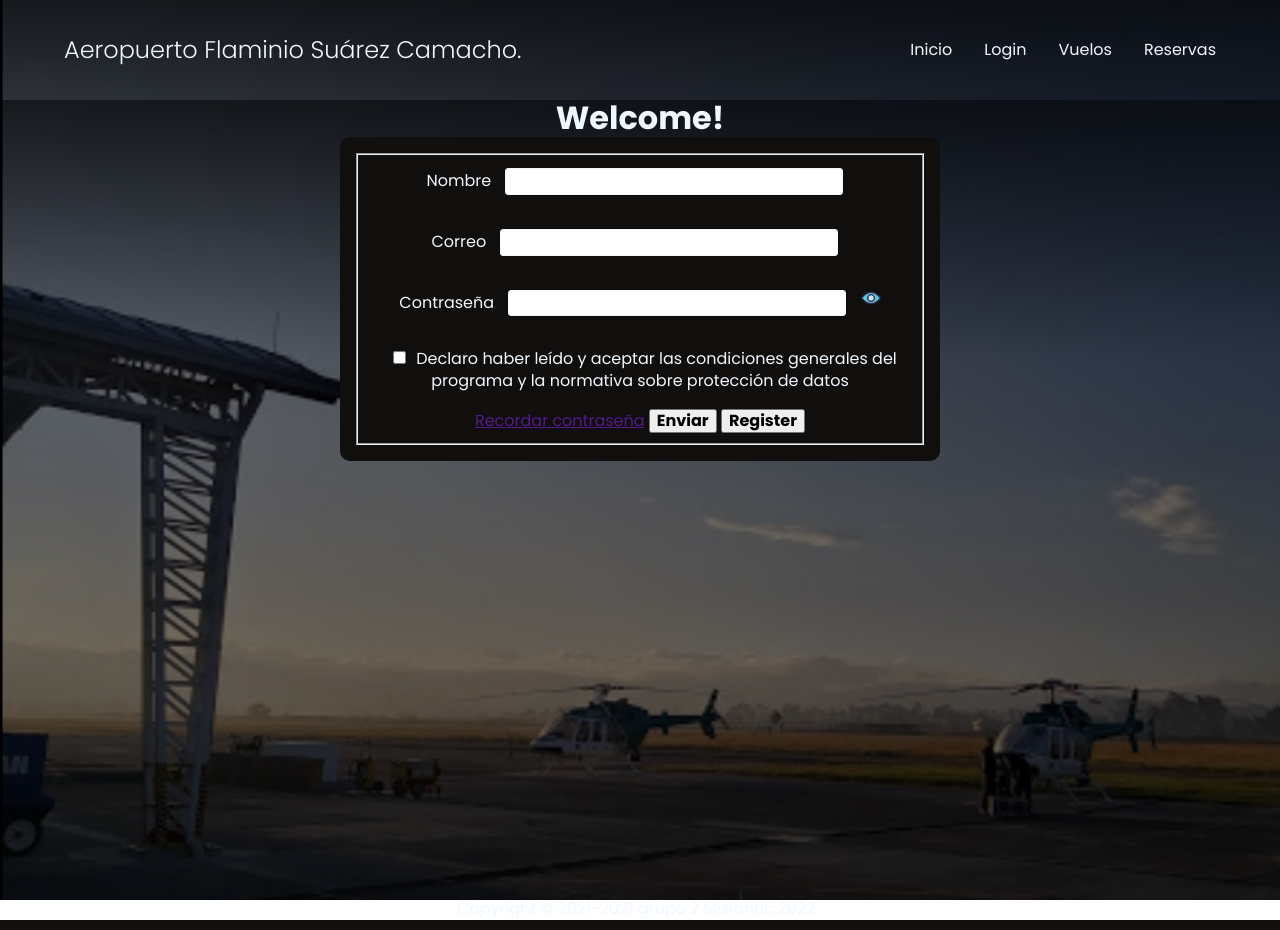
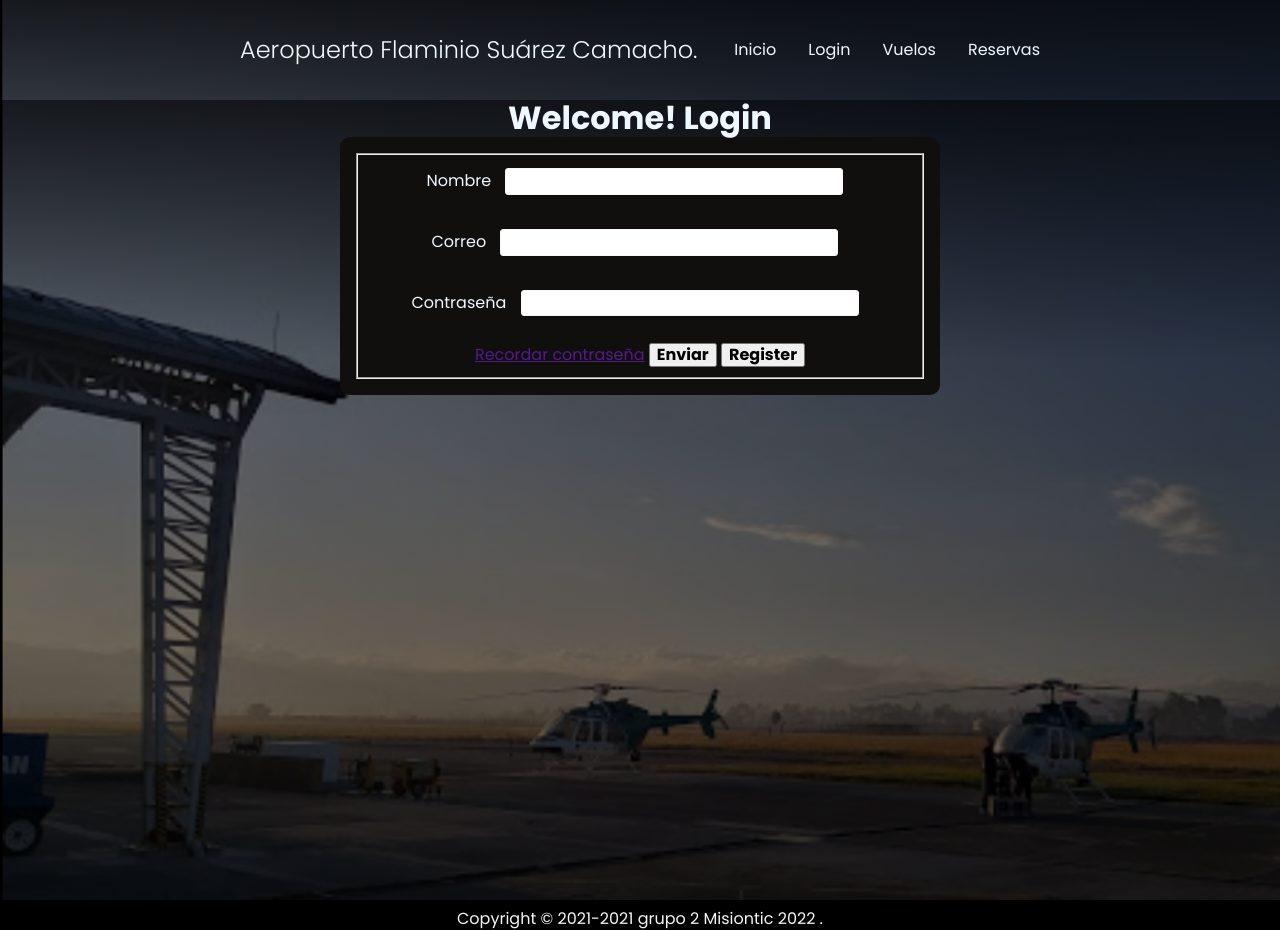
Before and after one commit to LUINFO89/Desarrollo_de_Software_Flask, a Flask app: page /login in a window 1280 px wide. Run offline with Flask 2, Linux system fonts and the light colour scheme.

Commit message:
actualizacion del sprint 3

```diff
--- a/Sprints/Sprint3/app.py
+++ b/Sprints/Sprint3/app.py
@@ -1,6 +1,9 @@
 from flask import Flask
 from flask import Flask
 from flask import render_template as render
+from flask import redirect
+from flask import request
+
 
 app = Flask(__name__)
 
@@ -23,53 +26,70 @@ lista_comentarios = {
    3: "Regular",
 }
 
+sesion_iniciada = False
+
 @app.route('/', methods=["GET"])
 def index():
     #si ya inicio sesion entonces ingresa a reservas y ver vuelos
     #si no  se dirige a la pagina de menu principal
-    return render("index.html")
+    return render("index.html" , sesion_iniciada=sesion_iniciada)
 
+
+@app.route('/login', methods=["GET","POST"])
+def ingreso():
+
+    global sesion_iniciada
+
+    if request.method == "GET":
+        return render ("login.html")
+    else:
+        sesion_iniciada = True
+        return render ("vuelos.html")
+
+    # si el ususario se encuentra registrado ingresa al sistema principal
+    # cuando este dentro del sistema consultara los estados de los vuelos
+    # cuando este dentro del sistema consulata los comentarios
+    # cuando este dentro del sistema podra ver su perfil y editarlo
+    # cuando este dentro del sistema podra ver crear reserva
+    # si no esta loqeado se envia a menu principal donde tendra noticias generales del aeropuesto
+    # si no esta logeado se solicitara crear un usuario
 
 
 @app.route('/registro', methods=["GET","POST"])
 def registro():
     return render ("registro.html")
 
-
-@app.route('/login', methods=["GET","POST"])
-def ingreso():
-    return render ("login.html")
+# como el usuario no pudo ingresar al sistema , en esta pantalla se sealizara
+# el logeo y en la parte inferior del sistema se agrgara un espacio de comentario donde
+# informara al administrador e tipo de rol que cumplira el usuario
+# el ususario registra sus datos y en un campo solicita al admin rol
 
 
 @app.route('/reservas', methods=["GET","POST"])
 def reserva():
     return"pagina de reserva"
 
+# dentro del sistema el usuario realizara la reserva del vuelo a realizar
+# por medio de un codigo x , este sera clave para poder consultar su estado de vuelo
+# si no tiene codigo y datos del vuelo , no podra hacer la reserva , tendra un boton de
+# regreso donde lo enviara a menu principal y escoger otra opcion.
 
 @app.route('/vuelos', methods=["GET"])
 def vuelos():
     return"pagina para ver los vuelos "
+
+# esta pantalla solo estara diponible para los que tienen rol de admin y pilotos
+# si no es piloto no podra ingresar
+# tendra una lista de vuelos disponibles
 
 
 @app.route('/calificacion', methods=["GET","POST"])
 def calificacion():
     return"pagina para ver la calififcaciones de los usuarios "
 
-
-@app.route('/compras', methods=["GET","POST"])
-def compra():
-    return"pagina para ver compras "
-
-
-
-@app.route('/usuarios/<id_usuario>', methods=["GET","POST"])
-def usuario_info(id_usuario):
-    if id_usuario in lista_usuarios:
-        return f"Estas viendo el perfil del usauario{id_usuario}"
-    else:
-        return f"Error el usuario {id_usuario} no existe"
-
-
+# en esta pantalla el usario podra asignar una calificacion al vuelo establecido , saldra el
+# nombre del vuelo , el comentario y el valor numerio de 1 a 100 dando calificacion al mismo
+# solo podra calificar si esta registrado.
 
 @app.route('/comentarios/<id_comentario>', methods=["GET"])
 def comentarios(id_comentario):
@@ -82,5 +102,32 @@ def comentarios(id_comentario):
         return lista_comentarios[id_comentario]
     else:
         return f"el comentario que esta buscando ({id_comentario}) no fue digitado"
+
+# si el usuario esta logeado podra ver y editar comentarios de os vuelos , esto como
+# medida de retro alimentacion del servicio.
+# si el usuario no esta logeado solo podra ver los comentarios
+
+
+@app.route('/usuarios/<id_usuario>', methods=["GET","POST"])
+def usuario_info(id_usuario):
+    if id_usuario in lista_usuarios:
+        return f"Estas viendo el perfil del usauario{id_usuario}"
+    else:
+        return f"Error el usuario {id_usuario} no existe"
+
+# esta es la pantalla de perfiles , en esta pagina el usuario estara en la capacidad de ver y editar comentarios
+# su usuario , siempre y cuando se encuentre logeado en el sistema podra editar datos generales
+# el administrado sera el unico con acceso a borrar y asignar roles
+
+@app.route('/salir', methods=["POST"])
+def salir():
+    global sesion_iniciada
+    sesion_iniciada = False
+    return redirect('/')
+
+# metodo de salida para cerrar cesion de cualquier pantalla
+
+
+
 if __name__ == '__main__':
     app.run(host='127.0.0.1', port=8000, debug=True)
--- a/Sprints/Sprint3/static/estilos.css
+++ b/Sprints/Sprint3/static/estilos.css
@@ -14,25 +14,29 @@
 
 body{
     font-family: 'Poppins', sans-serif;
+    background-color:black;
+
 }
 
 .container{
     width: 90%;
-    max-width: 1200px;
+    max-width: 800px;
     margin: 0 auto;
     overflow: hidden;
     padding: var(--pading-container);
+
 }
 
 .hero{
     width: 100%;
     height: 100vh;
     min-height: auto;
-    max-height: 800px;
+    max-height: 600px;
     position: relative;
     display:grid;
     grid-template-rows: 100px 1fr;
     color: aliceblue;
+
 }
 .general{
     width: 100%;
@@ -44,6 +48,7 @@ body{
     grid-template-rows: 100px 1fr;
     color: aliceblue;
     text-align: center;
+
 
 }
 /* Asignamos la imagen y el fondo transparenre  */
@@ -67,7 +72,7 @@ body{
     height: 100%;
     background-image: linear-gradient(180deg , #0000008c 0%, #0000008c 100%),url("/static/images/aero1.png");
     background-size: cover;
-    clip-path: polygon(0 0, 100% 0, 100% 80%,50% 95%,0 80%);
+    clip-path: polygon(0 0, 100% 0, 100% 95%,50% 105%,0 95%);
     z-index: -1;
 }
 
@@ -141,15 +146,17 @@ body{
 }
 .containerfooter {
     display:grid;
+    margin-top: 10px;
     --padding-container:0;
     grid-auto-rows: max-content;
     text-align: center;
+    color: #f6f6f6;
 }
 
 
 h1 {
     text-align: center;
-  }
+}
   form {
     width: 600px;
     padding: 16px;
--- a/Sprints/Sprint3/templates/base.html
+++ b/Sprints/Sprint3/templates/base.html
@@ -17,7 +17,7 @@
                 <h2 class="nav__title">Aeropuerto Flaminio Suárez Camacho.</h2>
             </div>
             <ul class="nav__link nav__link--menu">
-                <li class="nav__items"><a href="/index" class="nav__links">Inicio</a></li>
+                <li class="nav__items"><a href="/" class="nav__links">Inicio</a></li>
                 <li class="nav__items"><a href="/login" class="nav__links">Login</a></li>
                 <li class="nav__items"><a href="/vuelos" class="nav__links">Vuelos</a></li>
                 <li class="nav__items"><a href="/reservas" class="nav__links">Reservas</a></li>
@@ -30,7 +30,7 @@
 
     <footer class="footer mt-auto py-3 bg-light">
         <div class="containerfooter">
-          <span class="text-muted">Copyright © 2021-2021 grupo 2 Misiontic 2022 .</span>
+          <p class="text-muted">Copyright © 2021-2021 grupo 2 Misiontic 2022 .</p>
 
         </div>
       </footer>
--- a/Sprints/Sprint3/templates/index.html
+++ b/Sprints/Sprint3/templates/index.html
@@ -4,7 +4,6 @@
 {% block contenido%}
 
 <section class="hero__container container">
-
     <h1 class="hero__title">Aeropuerto Flaminio Suárez Camacho</h1>
         <p class="lead text-muted">Vuela alto  No para que el mundo te vea sino para que tu veas el mundo.</p>
     <p class="hero__paragraph"> Aeropuerto Flaminio Suárez Camacho </p>
--- a/Sprints/Sprint3/templates/login.html
+++ b/Sprints/Sprint3/templates/login.html
@@ -6,26 +6,26 @@
 
     <section class="formularioRegistro">
 
-            <h1>Welcome! </h1>
+            <h1>Welcome! Login </h1>
             <div class="form">
-                <form  name="formRegistro" onsubmit="validar_formulario()">
-                    <fieldset>
+                <form  name="formRegistro" onsubmit="" action="/login" method="POST">
+
+                    <fieldset >
+                        {{ csrf_tokem }}
                         <label for="nombre">Nombre</label>
                         <input type="text" id="nombre" required> <br/> <br/>
                         <label for="correo">Correo</label>
                         <input type="email" id="email" required> <br/> <br/>
                         <label for="contrasena">Contraseña</label>
-                        <input type="text" id="contrasena" required>
-                        <img class="imgOjitoPassword" src="/static/images/eye.png" alt="" onmouseover="mostrarPassword()" onmouseout="ocultarPassword()"> <br/> <br/>
-                        <input type="checkbox" id="declaracion">Declaro haber leído y aceptar las
-                        condiciones generales del programa y la normativa sobre protección de datos</input><br/> <br/>
-                        <!-- <button type="button"  onclick="validar_formulario()">Enviar</button> -->
+                        <input type="password" id="contrasena"  required>
+                        <br/> <br/>
                         <a href="" >Recordar contraseña</a>
                         <button type="submit">Enviar</button>
                         <button type="submit">Register</button>
+                    </fieldset>
 
-                    </fieldset>
                 </form>
+
             </div>
             </section>
     </div>
--- a/Sprints/Sprint3/templates/registro.html
+++ b/Sprints/Sprint3/templates/registro.html
@@ -6,7 +6,7 @@
 
     <section class="formularioRegistro">
 
-            <h1>Welcome! </h1>
+            <h1>Welcome! Register</h1>
             <div class="form">
                 <form  name="formRegistro" onsubmit="validar_formulario()">
                     <fieldset>
```
Also changed, not shown: Sprints/Sprint3/templates/vuelos.html (added, +13 -0 lines).
